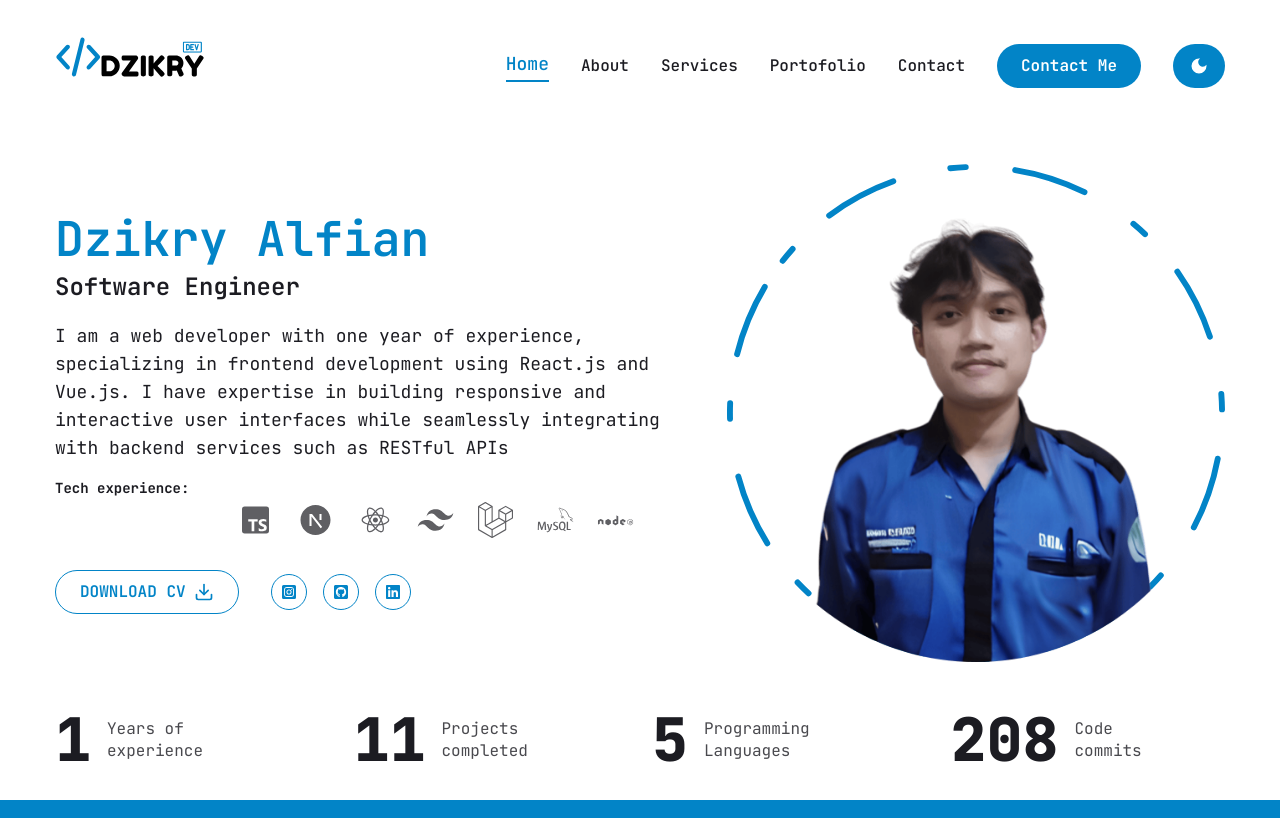
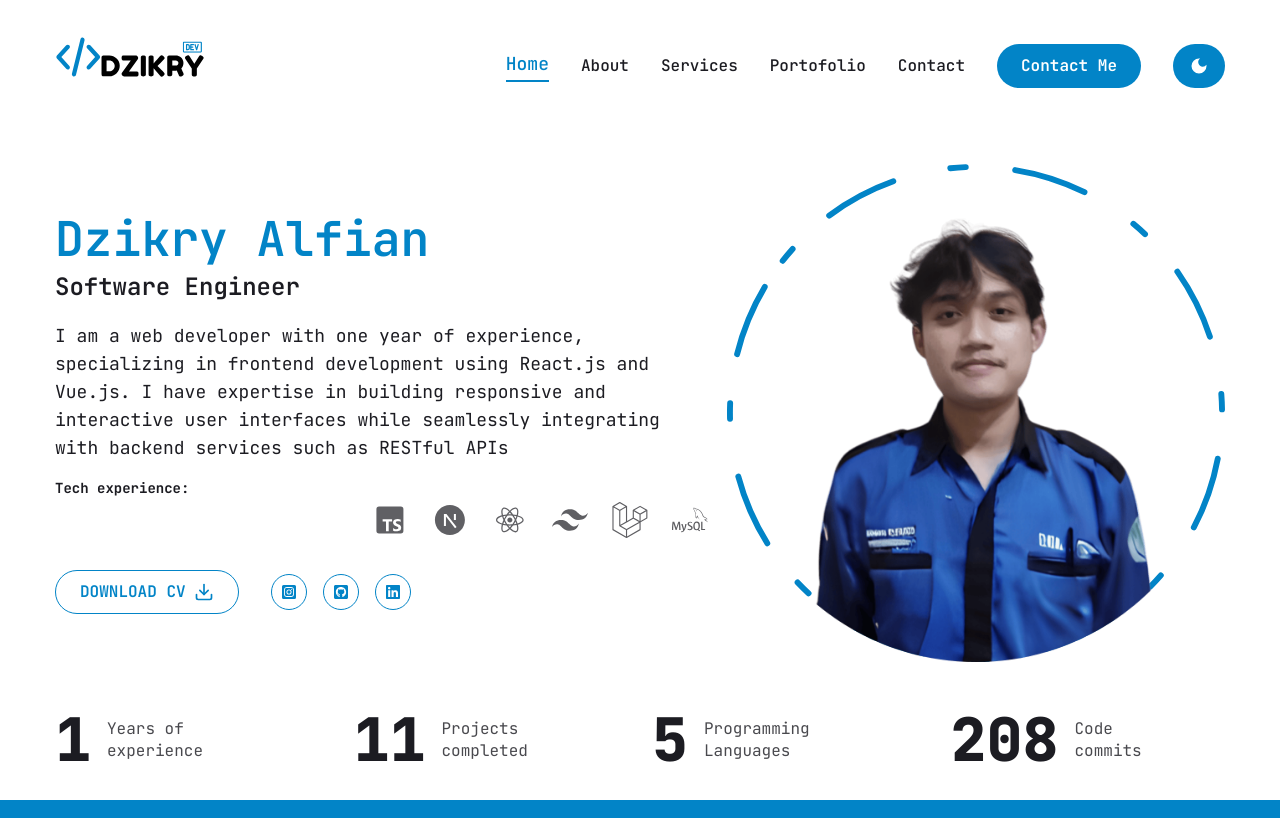
Before and after one commit to dzikryalfian14/personal-portofolio, a Next.js app: page / in a window 1280 px wide. Built offline with nearby package versions, Linux system fonts and the light colour scheme.

Commit message:
edit delay content to 1.5s

```diff
--- a/components/CurrentTech.tsx
+++ b/components/CurrentTech.tsx
@@ -47,7 +47,7 @@ const CurrentTech = () => {
       <motion.div
         className="flex gap-6 text-[30px] lg:text-[36px] whitespace-nowrap"
         animate={{ x: ["100%", "-100%"] }}
-        transition={{ repeat: Infinity, duration: 15, ease: "linear" }}
+        transition={{ delay: 1.5 , repeat: Infinity, duration: 15, ease: "linear" }}
       >
         {currentTech.map((item, index) => (
           <motion.div key={index} whileHover={{ scale: 1.2 }}>
```
